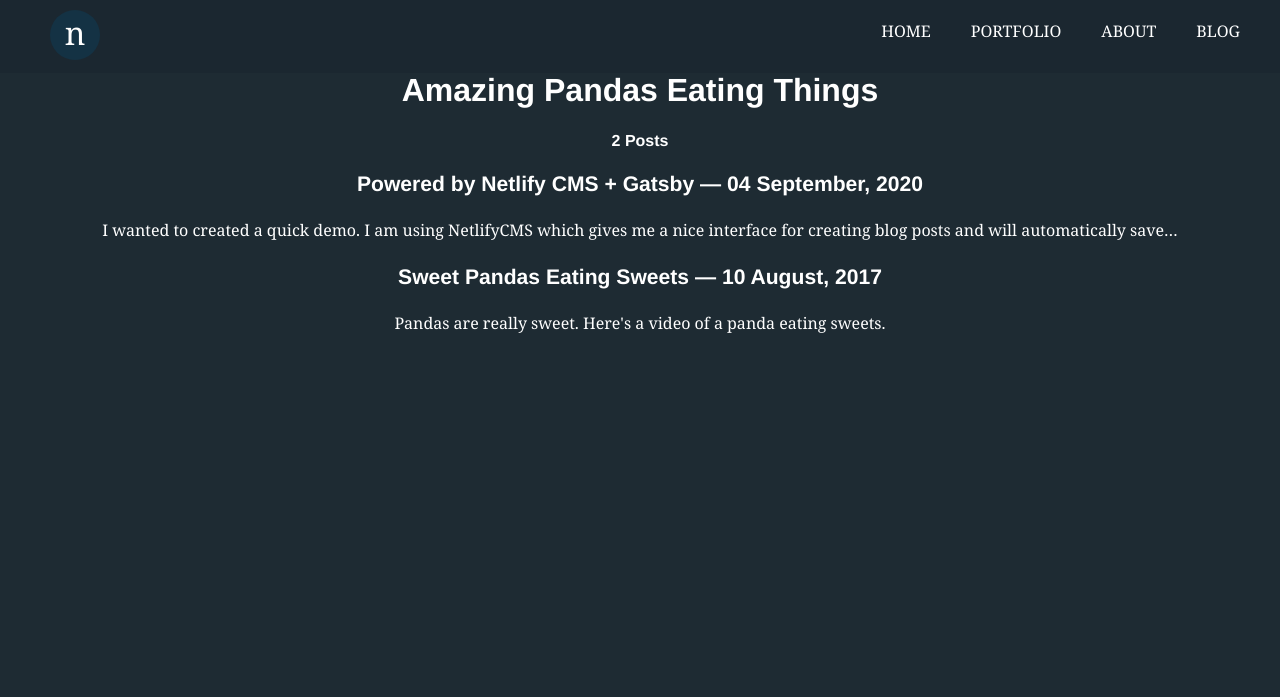
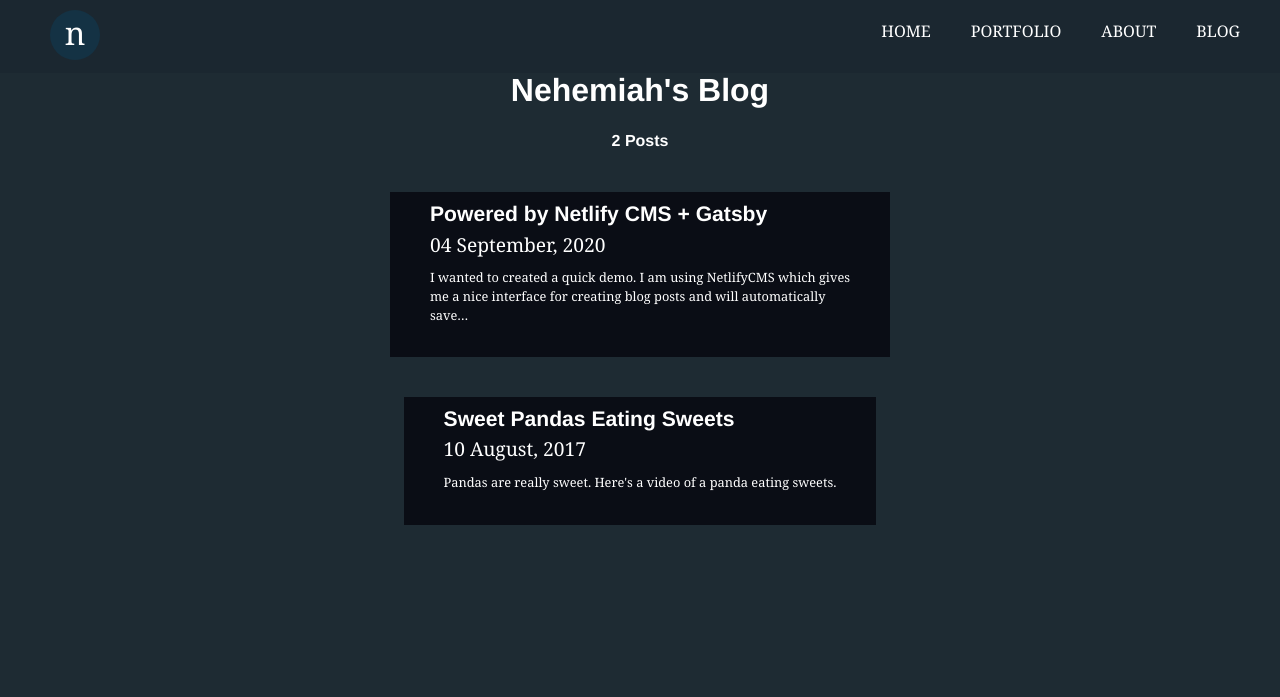
Before and after one commit to NehemiahK/portfolio-blog, a Gatsby site: page /blog in a window 1280 px wide. Shown: the top 697 px of the page. Built offline with nearby package versions, Linux system fonts and the light colour scheme; Gatsby itself is replaced by a stand-in of ours; some packages are replaced by stand-ins of ours.

Commit message:
changed blog styling

```diff
--- a/gatsby-config.js
+++ b/gatsby-config.js
@@ -12,6 +12,12 @@ module.exports = {
             resolve: `gatsby-remark-images`,
             options: {
               maxWidth: 800,
+            },
+          },
+          {
+            resolve: `gatsby-remark-vscode`,
+            options: {
+              theme: "Abyss", // Or install your favorite theme from GitHub
             },
           },
         ],
--- a/package.json
+++ b/package.json
@@ -27,6 +27,7 @@
     "gatsby-plugin-sharp": "^2.6.31",
     "gatsby-plugin-typography": "^2.5.10",
     "gatsby-remark-images": "^3.3.28",
+    "gatsby-remark-vscode": "^3.0.1",
     "gatsby-source-filesystem": "^2.3.27",
     "gatsby-transformer-remark": "^2.8.32",
     "gatsby-transformer-sharp": "^2.5.14",
--- a/src/components/Navbar/Navbar.jsx
+++ b/src/components/Navbar/Navbar.jsx
@@ -2,11 +2,11 @@ import React from "react"
 import BurgerMenu from "./BurgerMenu"
 import { Link, graphql } from "gatsby"
 
-const Navbar = () => {
+const Navbar = ({ style }) => {
   return (
     <>
       <BurgerMenu />
-      <div className="navbar">
+      <div className="navbar" style={style}>
         <Link to={"/"} className="brand">
           n
         </Link>
--- a/src/components/layout.js
+++ b/src/components/layout.js
@@ -2,10 +2,14 @@ import React from "react"
 import Navbar from "./Navbar/Navbar"
 import Footer from "./Footer/Footer"
 
-export default function Layout({ children, background }) {
+export default function Layout({
+  children,
+  background,
+  navbarColor = "#0d1a222e",
+}) {
   return (
     <div style={{ background }}>
-      <Navbar />
+      <Navbar style={{ background: navbarColor }} />
       {children}
       <Footer />
     </div>
--- a/src/pages/blog.css
+++ b/src/pages/blog.css
@@ -1,7 +1,10 @@
 .blog {
   color: white;
   min-height: 80vh;
-  text-align: center;
+  display: flex;
+  align-items: center;
+  flex-direction: column;
+  /* text-align: center; */
 }
 
 .blog h1,
@@ -12,3 +15,23 @@
   color: white;
   text-decoration: none;
 }
+
+.blog .post {
+  background: #0a0d15;
+  max-width: 500px;
+  padding: 10px 40px;
+  margin: 20px;
+}
+
+.blog .date {
+  font-size: 1.2em;
+}
+.blog h3 {
+  margin: 0px;
+  margin-bottom: 5px;
+}
+
+.blog .excerpt {
+  margin-top: 10px;
+  font-size: 0.8em;
+}
--- a/src/pages/blog.js
+++ b/src/pages/blog.js
@@ -9,15 +9,14 @@ export default function Blog({ data }) {
   return (
     <Layout background={"#1e2b33"}>
       <div className="blog">
-        <h1>Amazing Pandas Eating Things</h1>
+        <h1>Nehemiah's Blog</h1>
         <h4>{data.allMarkdownRemark.totalCount} Posts</h4>
         {data.allMarkdownRemark.edges.map(({ node }) => (
-          <div key={node.id}>
+          <div key={node.id} className="post">
             <Link to={`${node.fields.slug}`}>
-              <h3>
-                {node.frontmatter.title} <span>— {node.frontmatter.date}</span>
-              </h3>
-              <p>{node.excerpt}</p>
+              <h3>{node.frontmatter.title}</h3>
+              <div className="date">{node.frontmatter.date}</div>
+              <p className="excerpt">{node.excerpt}</p>
             </Link>
           </div>
         ))}
--- a/src/templates/blog-post.js
+++ b/src/templates/blog-post.js
@@ -2,11 +2,13 @@ import React from "react"
 import { graphql } from "gatsby"
 import Layout from "../components/layout"
 
+import "./blogpost.css"
+
 export default function BlogPost({ data }) {
   const post = data.markdownRemark
   return (
-    <Layout>
-      <div style={{ minHeight: "80vh" }}>
+    <Layout navbarColor={"#000000b5"}>
+      <div className="blog-post">
         <h1>{post.frontmatter.title}</h1>
         <div dangerouslySetInnerHTML={{ __html: post.html }} />
       </div>
--- /dev/null
+++ b/src/templates/blogpost.css
@@ -0,0 +1,6 @@
+.blog-post {
+  min-height: 80vh;
+  max-width: 700px;
+  margin: 0px auto;
+  padding: 0px 20px;
+}
```
Also changed, not shown: 1 other file.
